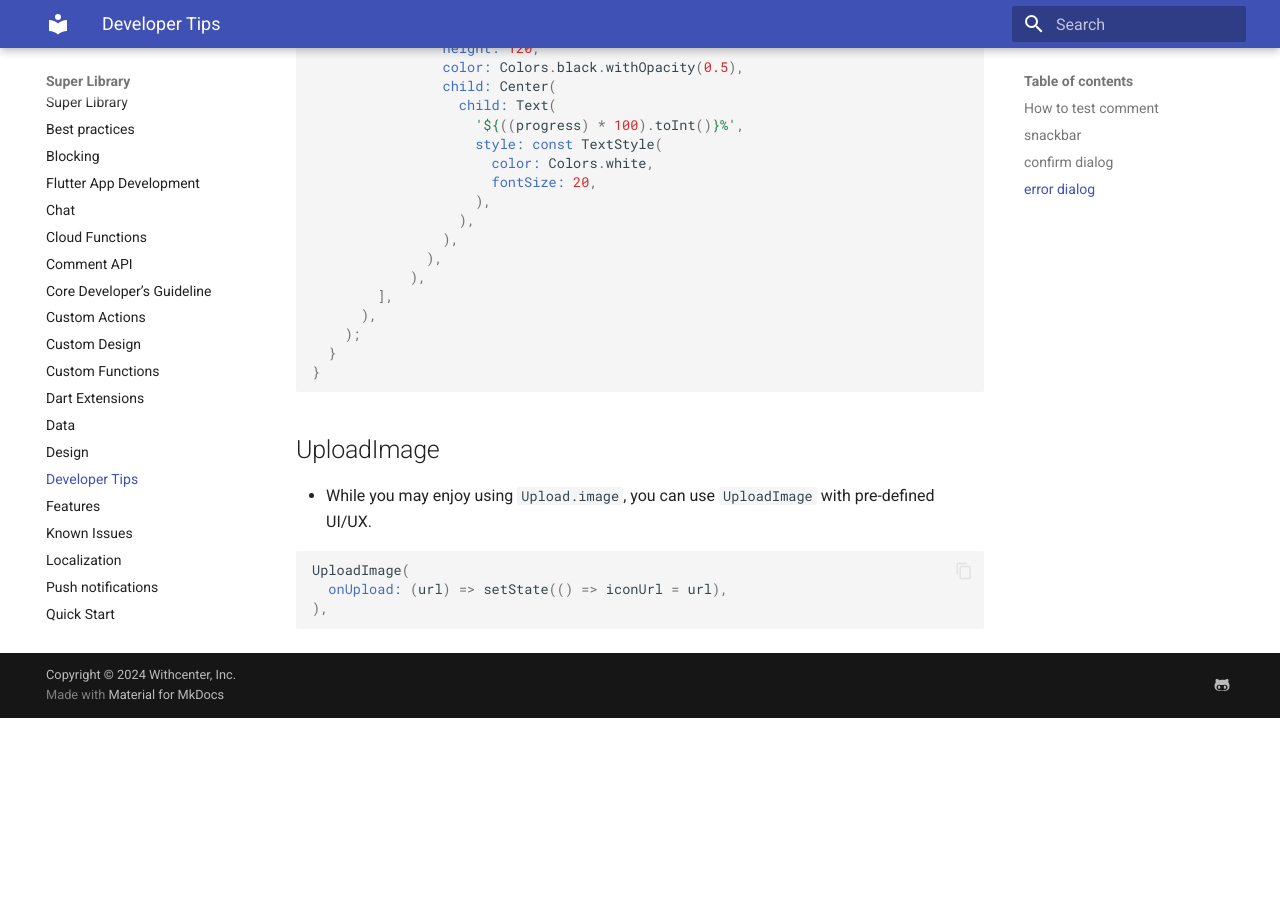
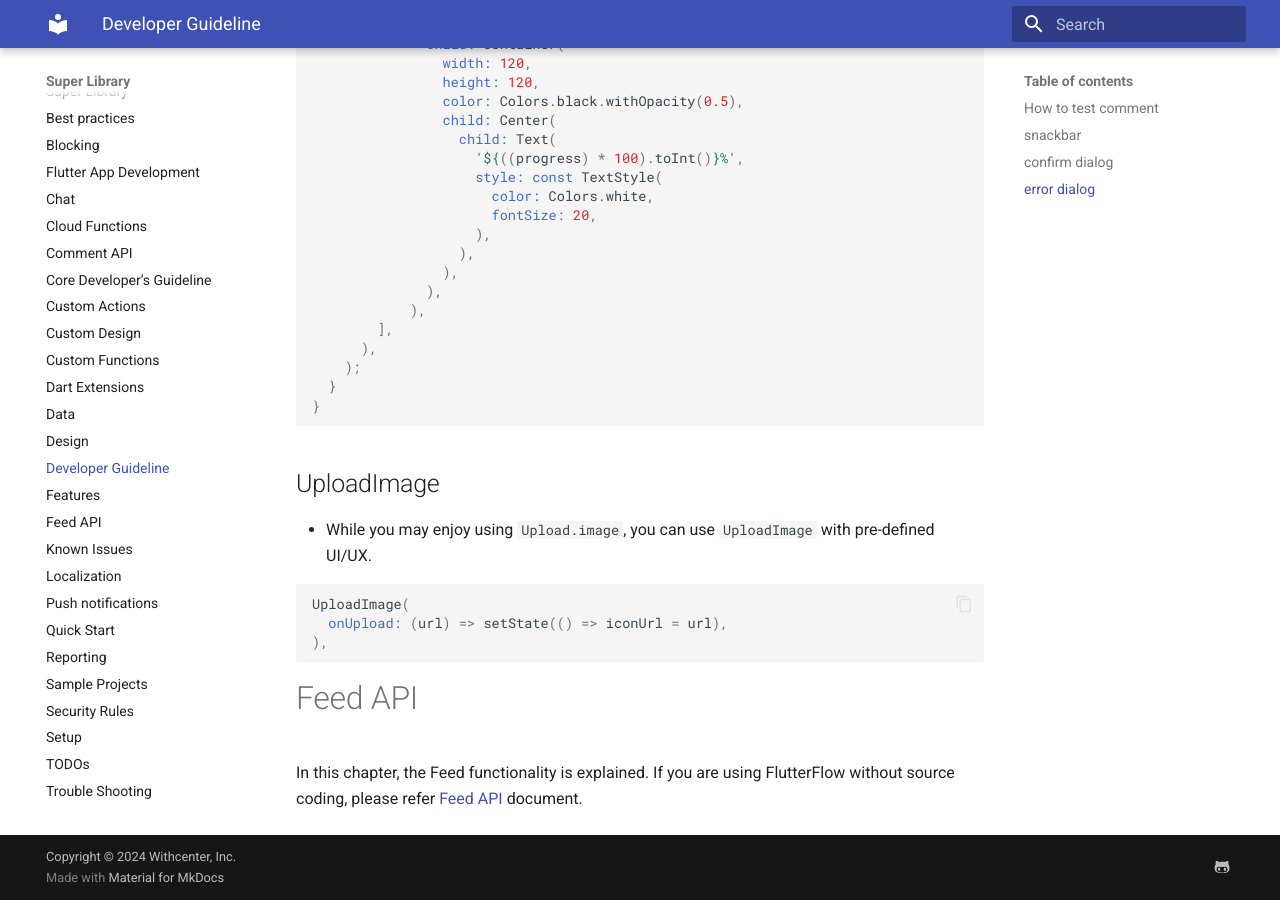
Before and after one commit to thruthesky/super_library, an MkDocs documentation site: the page built from docs/developer_guideline.md, in a window 1280 px wide and 900 px high, scrolled down 16868 px. Built offline with MkDocs 1.6.1 and Material for MkDocs 9.7.7, drawn with Linux system fonts in a browser that asks for light colours; before the commit the page ends 17586 px from its top, so only the background shows below that; some of the changed text lies outside the part shown.

Commit message:
adding feed api doc

````diff
--- a/docs/developer_tip.md
+++ b/docs/developer_guideline.md
@@ -1,6 +1,6 @@
-# Developer Tips
+# Developer Guideline
 
-- [Developer Tips](#developer-tips)
+- [Developer Guideline](#developer-guideline)
   - [How to test comment](#how-to-test-comment)
   - [snackbar](#snackbar)
   - [confirm dialog](#confirm-dialog)
@@ -24,6 +24,7 @@
   - [Creating chat room with chat room ID](#creating-chat-room-with-chat-room-id)
 - [Upload](#upload)
   - [UploadImage](#uploadimage)
+- [Feed API](#feed-api)
 
 
 ## How to test comment
@@ -880,3 +881,11 @@
   onUpload: (url) => setState(() => iconUrl = url),
 ),
 ```
+
+
+
+
+
+# Feed API
+
+In this chapter, the Feed functionality is explained. If you are using FlutterFlow without source coding, please refer [Feed API](./feed_api.md) document.
````
Also changed, not shown: docs/feed_api.md (added, +15 -0 lines).
